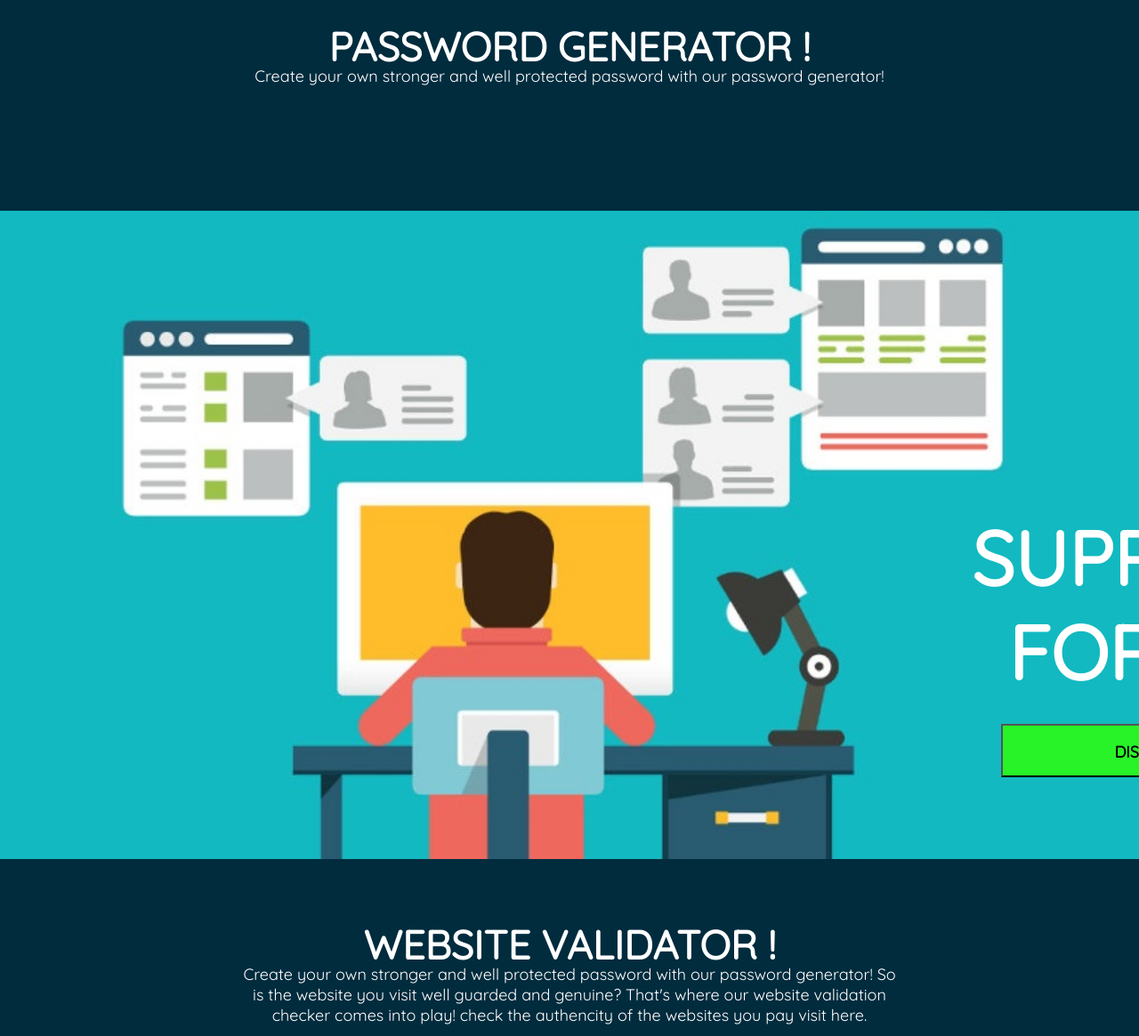
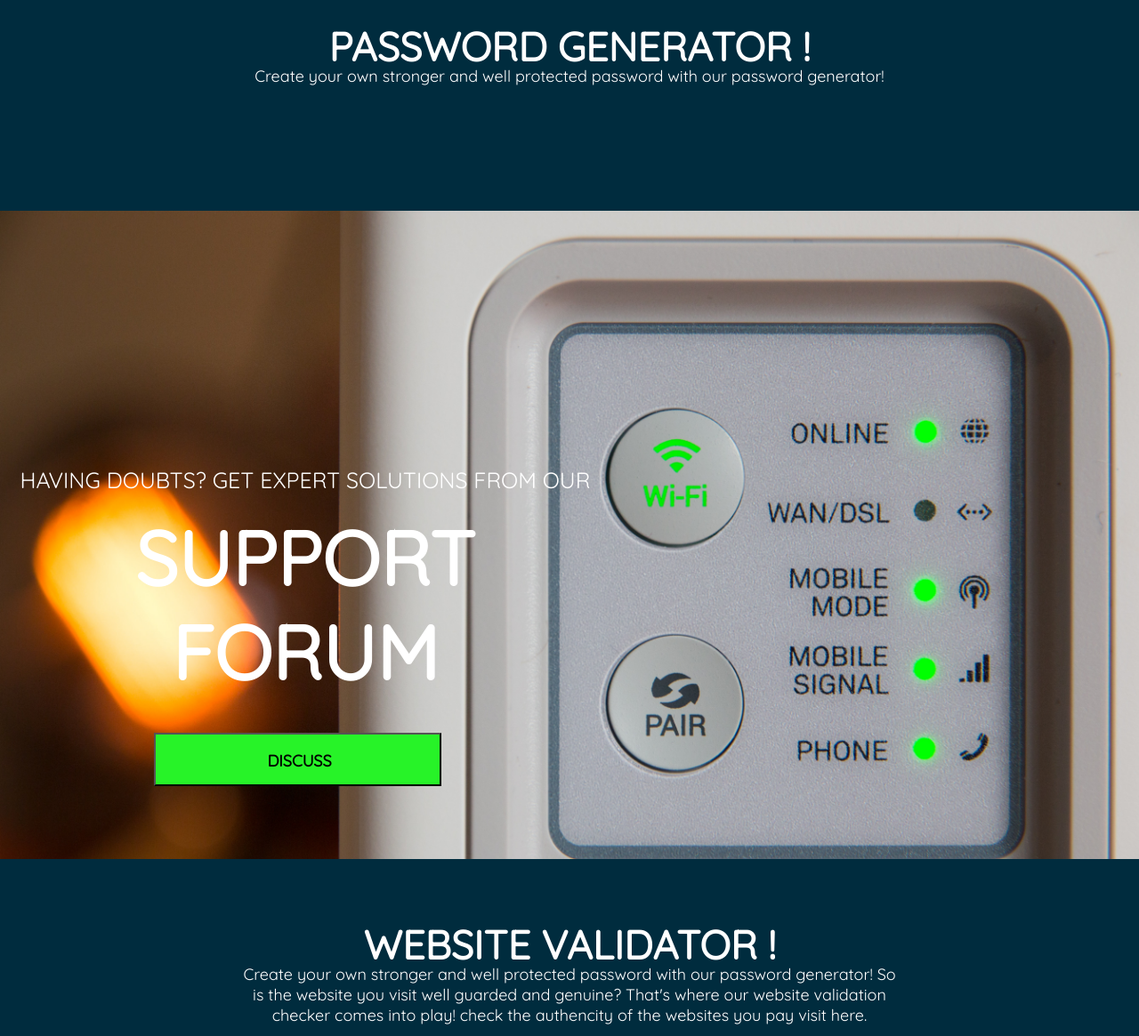
Before and after one commit to nivi532/Cyber-security-awareness, a PHP site: page /index.html in a window 1280 px wide. Shown: the part 1976-3141 px from the top of the page at 89% size. Run offline with PHP 8.4, Linux system fonts and the light colour scheme; some libraries are stand-ins or nearby versions; grey boxes are pictures that could not be loaded.

Commit message:
Design changes

```diff
--- a/home/index.html
+++ b/home/index.html
@@ -128,6 +128,8 @@ check the authencity of the websites you pay visit here.
             </span>
             <br>
             <span class="v5_90">
+              HAVING DOUBTS? GET EXPERT SOLUTIONS FROM OUR </span>
+            <span class="v5_90">
                </span> <br> <span class="v5_104">SUPPORT FORUM
             </span>
             <span class="v5_98">
--- a/home/main.css
+++ b/home/main.css
@@ -534,7 +534,7 @@ body {
 .v5_85 {
   width: 100%;
   height: 729px;
-  background: url('./images/FORUM.jpg');
+  background: url('./images/v5_85.jpg');
   background-repeat: no-repeat;
   background-position: center center;
   background-size: cover;
@@ -544,6 +544,7 @@ body {
   left: 0px;
   overflow: hidden;
 }
+
 .v5_92 {
   width: 323px;
   height: 60px;
@@ -556,8 +557,8 @@ body {
   align-items: center;
   opacity: 1;
   position: absolute;
-  top: 2790px;
-  left: 1125Px;
+  top: 2800px;
+  left: 173px;
   overflow: hidden;
 }
 .v5_93 {
@@ -665,7 +666,7 @@ body {
   text-align: center;
 }
 .v5_90 {
-  width: 306px;
+  width: 666px;
   font-family: Quicksand;
   font-size: 25px;
   color: rgba(255,255,255,1);
@@ -673,8 +674,8 @@ body {
   display: flex;
   justify-content: center;
   align-items: center;
-  top: 2300px;
-  left: 30px;
+  top: 2500px;
+  left: 10px;
   opacity: 1;
   text-align: center;
 }
@@ -689,7 +690,7 @@ body {
   font-size: 85px;
   font-family: Quicksand;
   font-weight: bolder;
-  left: 950px;
+  left: 10px;
   opacity: 1;
   text-align: center;
 }
```
